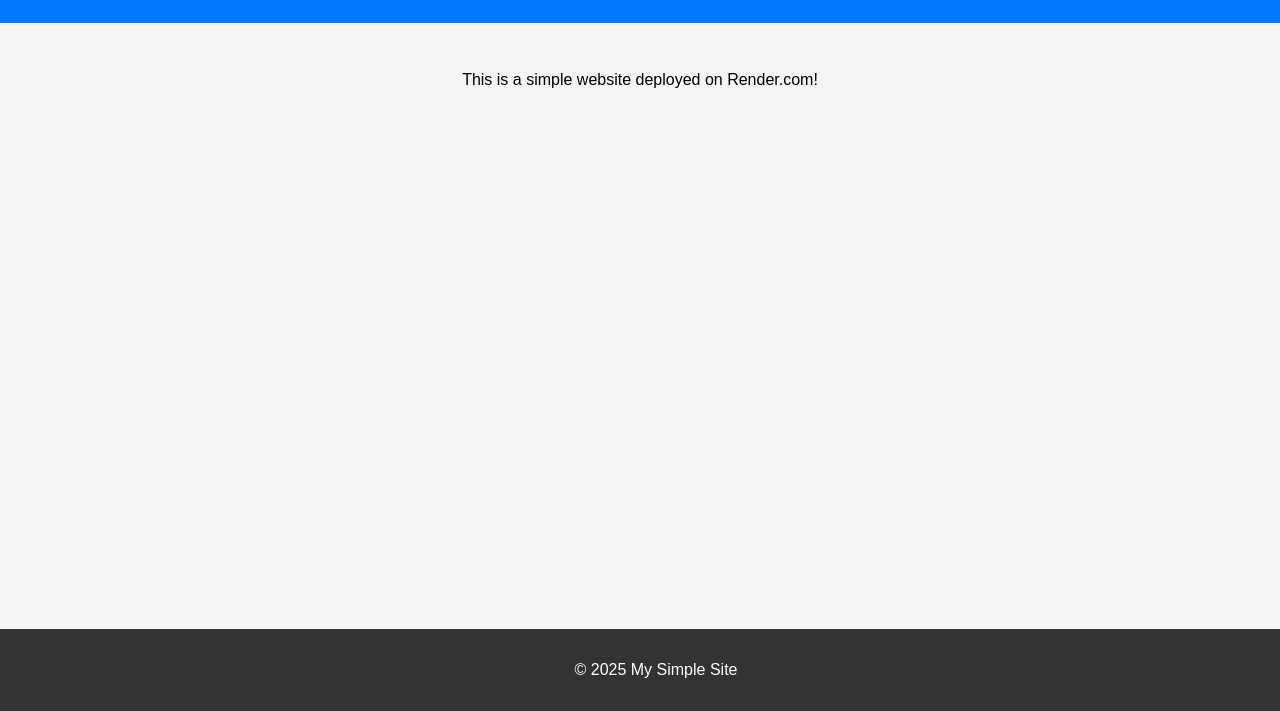
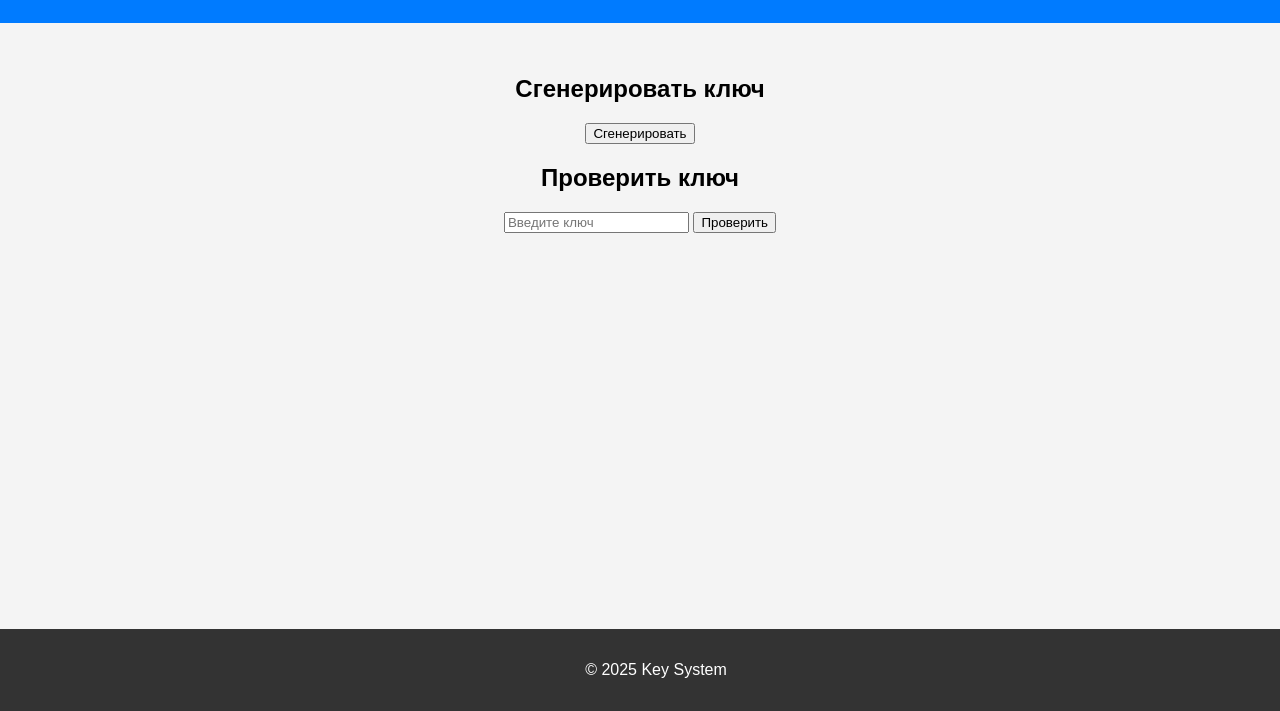
Before and after one commit to ScriptJamom/test, a plain HTML site: page index.html in a window 1280 px wide. Shown: the part 89-800 px from the top of the page. Drawn offline with Linux system fonts and the light colour scheme.

Commit message:
Update index.html

```diff
--- a/index.html
+++ b/index.html
@@ -1,20 +1,49 @@
 <!DOCTYPE html>
-<html lang="en">
+<html lang="ru">
 <head>
   <meta charset="UTF-8">
   <meta name="viewport" content="width=device-width, initial-scale=1.0">
-    <title>My Simple Site</title>
+  <title>Система ключей</title>
   <link rel="stylesheet" href="styles.css">
 </head>
 <body>
   <header>
-        <h1>Welcome to My Site</h1>
+    <h1>Система лицензионных ключей</h1>
   </header>
   <main>
-        <p>This is a simple website deployed on Render.com!</p>
+    <section>
+      <h2>Сгенерировать ключ</h2>
+      <button onclick="generateKey()">Сгенерировать</button>
+      <p id="generated-key"></p>
+    </section>
+    <section>
+      <h2>Проверить ключ</h2>
+      <input type="text" id="key-input" placeholder="Введите ключ">
+      <button onclick="verifyKey()">Проверить</button>
+      <p id="verify-result"></p>
+    </section>
   </main>
   <footer>
-        <p>&copy; 2025 My Simple Site</p>
+    <p>© 2025 Key System</p>
   </footer>
+
+  <script>
+    async function generateKey() {
+      const response = await fetch('/generate-key', { method: 'POST' });
+      const data = await response.json();
+      document.getElementById('generated-key').textContent = `Ваш ключ: ${data.key}`;
+    }
+
+    async function verifyKey() {
+      const key = document.getElementById('key-input').value;
+      const response = await fetch('/verify-key', {
+        method: 'POST',
+        headers: { 'Content-Type': 'application/json' },
+        body: JSON.stringify({ key })
+      });
+      const data = await response.json();
+      document.getElementById('verify-result').textContent = data.message;
+    }
+  </script>
 </body>
 </html>
```
Lines whose indentation alone changed are shown as unchanged.
